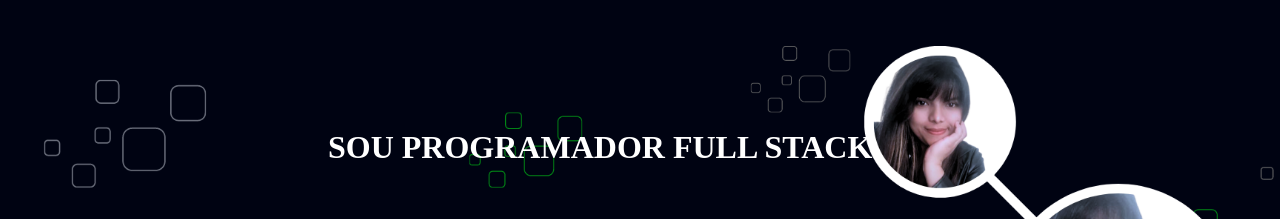
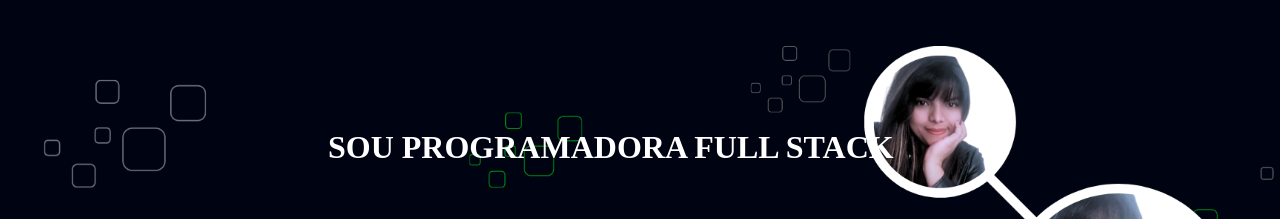
Before and after one commit to EricaArj/Portfolio_, a plain HTML site: page index.html in a window 1280 px wide. Shown: the part 880-1099 px from the top of the page. Drawn offline with nearby package versions, Linux system fonts and the light colour scheme.

Commit message:
Texto 2 tela

```diff
--- a/index.html
+++ b/index.html
@@ -52,7 +52,7 @@
     <section id="about">
         <div class="container">
             <div class="title">
-                <h1>Sou Programador Full Stack</h1>
+                <h1>Sou Programadora Full Stack</h1>
                 <p>Tecnologias Spring Boot, MySQL, React,
                     TypeScript, Redux, CSS, Docker, Insomnia,Git, GitHub,conhecimento em Metodologias ágeis.</p>
                 <div class="box-title">
```
